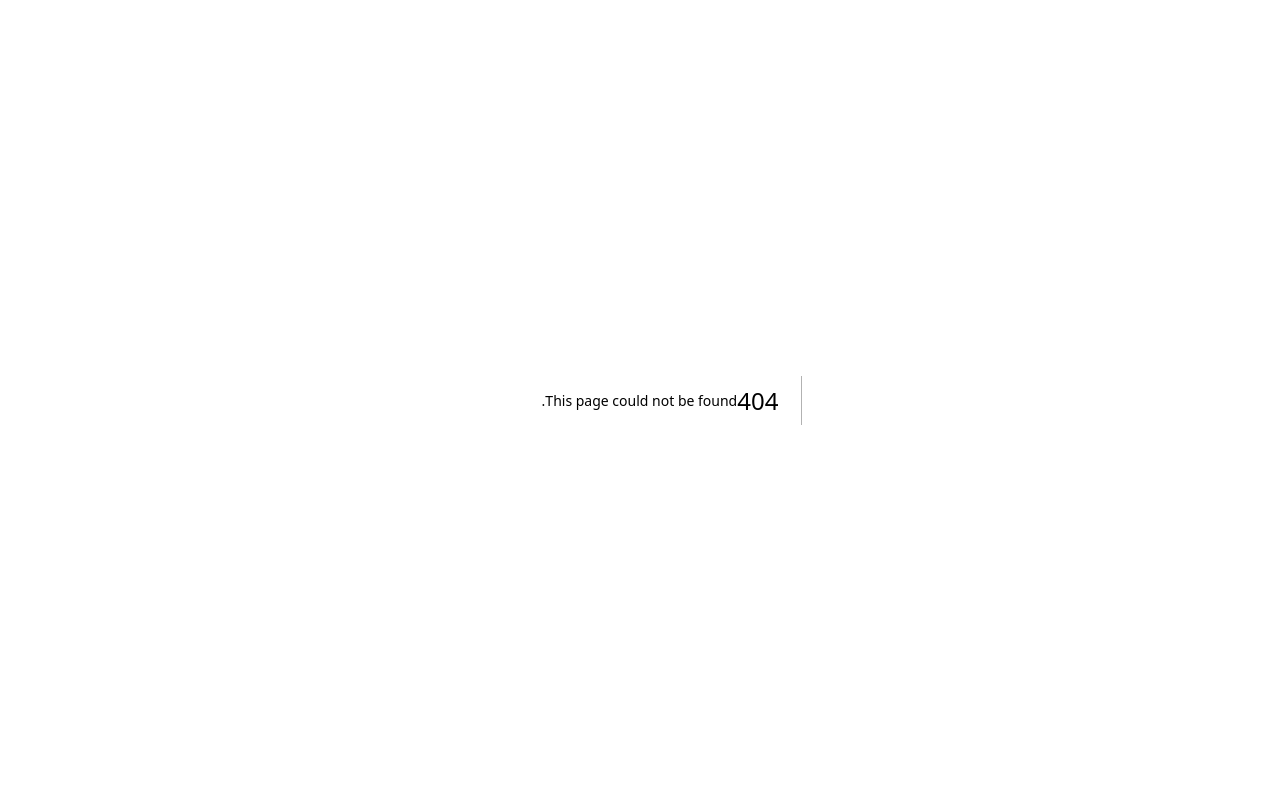
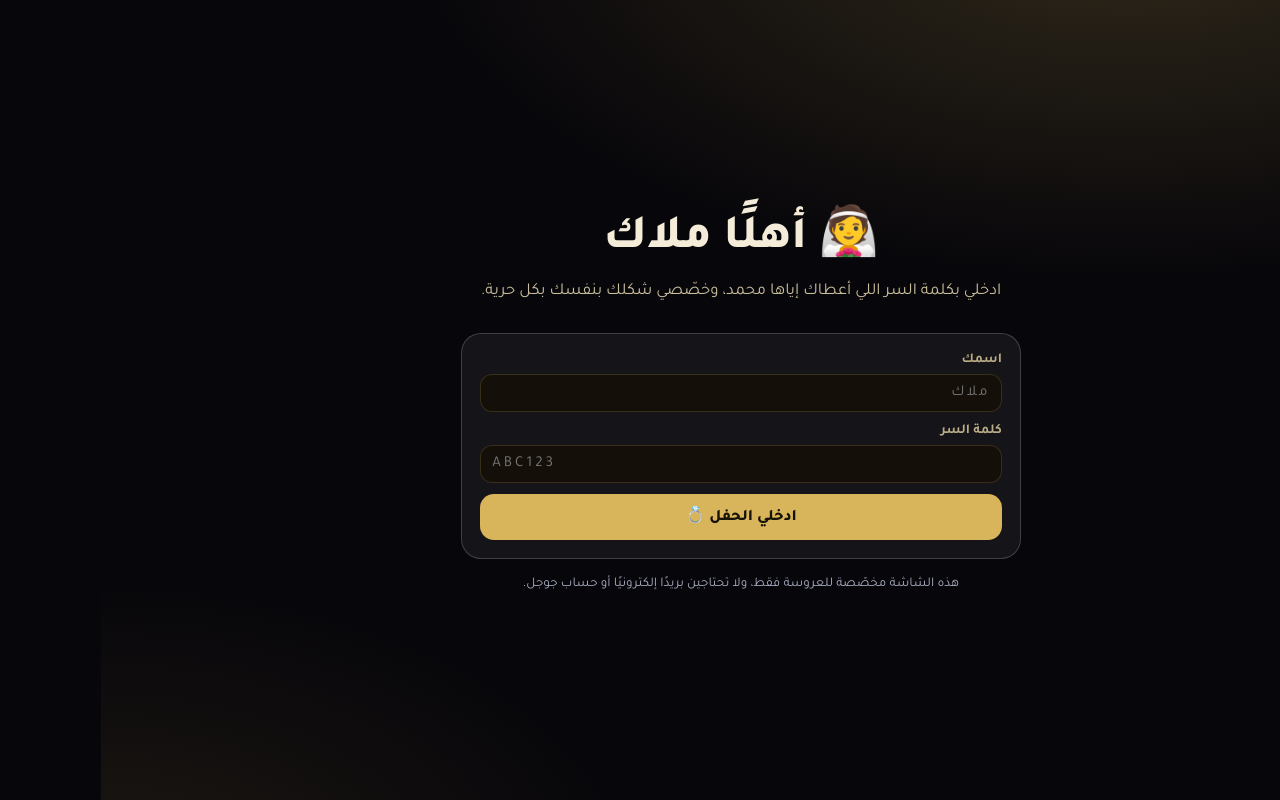
Before and after one commit to arthursensai/Virtual-Marriage, a Next.js app: page /bride in a window 1280 px wide. Before the commit this address had no page. Built offline with nearby package versions, Linux system fonts and the light colour scheme; no server answers.

Commit message:
dedicated design

```diff
--- /dev/null
+++ b/app/bride/BrideClient.tsx
@@ -0,0 +1,94 @@
+'use client';
+import { useRouter, useSearchParams } from 'next/navigation';
+import { useEffect, useState } from 'react';
+import { getSupabase } from '@/lib/supabase';
+import { joinWedding, friendlyError } from '@/lib/wedding';
+import { cloneLook, DEFAULT_LOOKS } from '@/lib/looks';
+
+/**
+ * شاشة دخول مخصّصة لملاك: اسمها + "كلمة السر" (وهي رمز العروس السرّي نفسه
+ * الذي يحصل عليه محمد من لوحة التحكم). لا حاجة لبريد إلكتروني أو حساب Google —
+ * الجلسة تُنشأ تلقائيًا (تسجيل دخول مجهول) خلف الكواليس، ودور "العروسة"
+ * يُحسم في الخادم بنفس الطريقة المعتادة عند إرسال الرمز الصحيح.
+ */
+export default function BrideClient() {
+  const router = useRouter();
+  const presetCode = (useSearchParams().get('code') ?? '').toUpperCase();
+  const [name, setName] = useState('');
+  const [password, setPassword] = useState(presetCode);
+  const [busy, setBusy] = useState(false);
+  const [err, setErr] = useState('');
+  const [missing, setMissing] = useState(false);
+
+  useEffect(() => {
+    if (!getSupabase()) setMissing(true);
+  }, []);
+
+  const submit = async (e: React.FormEvent) => {
+    e.preventDefault();
+    setBusy(true);
+    setErr('');
+    try {
+      const sb = getSupabase();
+      if (!sb) throw new Error('missing-config');
+
+      // تأكّدي من وجود جلسة؛ إن لم توجد أنشئي واحدة مجهولة (بلا بريد ولا كلمة سر حساب)
+      const { data: sess } = await sb.auth.getSession();
+      if (!sess.session) {
+        const { error } = await sb.auth.signInAnonymously();
+        if (error) throw error;
+      }
+
+      const res = await joinWedding(password, name.trim() || 'العروسة', cloneLook(DEFAULT_LOOKS.bride));
+      router.push(`/wedding/${res.code}`);
+    } catch (x) {
+      setErr(friendlyError(x));
+      setBusy(false);
+    }
+  };
+
+  if (missing) {
+    return (
+      <main className="home">
+        <div className="box">
+          <div className="warn">
+            إعدادات Supabase غير موجودة. أضف <b dir="ltr">NEXT_PUBLIC_SUPABASE_URL</b> و <b dir="ltr">NEXT_PUBLIC_SUPABASE_ANON_KEY</b> ثم أعد النشر.
+          </div>
+        </div>
+      </main>
+    );
+  }
+
+  return (
+    <main className="home">
+      <div className="box">
+        <h1>👰 أهلًا ملاك</h1>
+        <p className="lead">ادخلي بكلمة السر اللي أعطاك إياها محمد، وخصّصي شكلك بنفسك بكل حرية.</p>
+        <form className="card" onSubmit={submit}>
+          <label className="field">
+            اسمك
+            <input value={name} maxLength={24} onChange={(e) => setName(e.target.value)} placeholder="ملاك" required />
+          </label>
+          <label className="field">
+            كلمة السر
+            <input
+              dir="ltr"
+              type="password"
+              value={password}
+              maxLength={10}
+              onChange={(e) => setPassword(e.target.value.toUpperCase())}
+              placeholder="ABC123"
+              required
+              style={{ letterSpacing: '.2em', textTransform: 'uppercase' }}
+            />
+          </label>
+          {err && <div className="warn">{err}</div>}
+          <button className="primary" style={{ width: '100%' }} disabled={busy} type="submit">
+            {busy ? '…' : 'ادخلي الحفل 💍'}
+          </button>
+        </form>
+        <small>هذه الشاشة مخصّصة للعروسة فقط، ولا تحتاجين بريدًا إلكترونيًا أو حساب جوجل.</small>
+      </div>
+    </main>
+  );
+}
--- /dev/null
+++ b/app/bride/page.tsx
@@ -0,0 +1,10 @@
+import { Suspense } from 'react';
+import BrideClient from './BrideClient';
+
+export default function Page() {
+  return (
+    <Suspense fallback={null}>
+      <BrideClient />
+    </Suspense>
+  );
+}
--- a/app/globals.css
+++ b/app/globals.css
@@ -1,18 +1,12 @@
 :root{
-  color-scheme: light dark;
-  --bg:#efe9dc; --panel:rgba(255,253,247,.94); --ink:#15213d; --muted:#5f6577;
-  --gold:#c99a2e; --gold-ink:#1a1405; --rose:#c22a52; --teal:#0f6b5c;
-  --line:rgba(21,33,61,.16); --chip:#ffffff;
+  /* هوية محمد وملاك: أسود وذهبي ثابتان، بلا تبديل حسب وضع الجهاز */
+  color-scheme: dark;
+  --bg:#07060a; --panel:rgba(20,17,10,.92); --ink:#f4ecd8; --muted:#b9ac86;
+  --gold:#d8b55a; --gold-ink:#171206; --rose:#ff6b81; --teal:#3fae86;
+  --line:rgba(216,181,90,.18); --chip:#141009;
   box-sizing:border-box;
   padding-top:env(safe-area-inset-top,0px);
   padding-bottom:env(safe-area-inset-bottom,0px);
-}
-@media (prefers-color-scheme: dark){
-  :root{
-    --bg:#0a1030; --panel:rgba(14,20,46,.94); --ink:#f4ecd8; --muted:#a9aec2;
-    --gold:#f2b544; --gold-ink:#1a1405; --rose:#ff7b9c; --teal:#4fd1b4;
-    --line:rgba(244,236,216,.18); --chip:#19224a;
-  }
 }
 *{box-sizing:border-box}
 [hidden]{display:none!important}
@@ -24,10 +18,10 @@
 
 /* ---------- الصفحة الرئيسية ---------- */
 .home{min-height:100vh;display:flex;align-items:center;justify-content:center;padding:24px;
-  background:radial-gradient(1200px 600px at 80% -10%, rgba(242,181,68,.22), transparent 60%), radial-gradient(900px 500px at 0% 110%, rgba(15,107,92,.28), transparent 60%), #0a1030;color:#f4ecd8}
+  background:radial-gradient(1200px 600px at 80% -10%, rgba(216,181,90,.20), transparent 60%), radial-gradient(900px 500px at 0% 110%, rgba(216,181,90,.10), transparent 60%), #07060a;color:#f4ecd8}
 .home .box{width:min(560px,100%);text-align:center}
 .home h1{font-size:clamp(2rem,6vw,3rem);font-weight:800;margin:0 0 .4rem;letter-spacing:0}
-.home p.lead{margin:0 0 1.6rem;line-height:1.9;color:#c9cde0;font-size:1.05rem}
+.home p.lead{margin:0 0 1.6rem;line-height:1.9;color:#cabf9c;font-size:1.05rem}
 .home .card{background:rgba(255,255,255,.06);border:1px solid rgba(244,236,216,.2);border-radius:20px;padding:18px;margin-bottom:14px;text-align:start}
 .home .card h2{margin:0 0 10px;font-size:1.05rem}
 .home .row2{display:flex;gap:8px}
@@ -102,7 +96,7 @@
 .chat form{display:flex;gap:6px;padding:8px;border-top:1px solid var(--line)}
 .chat input{flex:1;min-width:0;padding:.5rem .7rem;border-radius:12px;border:1px solid var(--line);background:var(--chip);color:var(--ink)}
 
-.overlay{position:absolute;inset:0;z-index:6;display:flex;align-items:center;justify-content:center;background:rgba(5,8,22,.66);padding:16px;overflow:auto}
+.overlay{position:absolute;inset:0;z-index:6;display:flex;align-items:center;justify-content:center;background:rgba(4,3,2,.74);padding:16px;overflow:auto}
 .cert{width:min(520px,100%);background:#fbf6e8;color:#15213d;border-radius:6px;padding:26px 22px 20px;text-align:center;
   outline:3px solid #15213d;outline-offset:-10px;box-shadow:0 0 0 6px #c99a2e inset, 0 20px 60px rgba(0,0,0,.5)}
 .cert small{color:#6b6f7b}
@@ -119,7 +113,7 @@
 .center-msg div{max-width:440px;line-height:1.9}
 
 /* عصا الحركة: تظهر على شاشات اللمس فقط، وموضعها ثابت (لا تنعكس مع RTL) */
-.joy{position:absolute;left:calc(18px + env(safe-area-inset-left,0px));bottom:calc(22px + env(safe-area-inset-bottom,0px));width:120px;height:120px;border-radius:50%;background:rgba(12,16,38,.5);border:1px solid var(--line);z-index:2;touch-action:none;display:none;align-items:center;justify-content:center;-webkit-user-select:none;user-select:none}
+.joy{position:absolute;left:calc(18px + env(safe-area-inset-left,0px));bottom:calc(22px + env(safe-area-inset-bottom,0px));width:120px;height:120px;border-radius:50%;background:rgba(10,8,4,.5);border:1px solid var(--line);z-index:2;touch-action:none;display:none;align-items:center;justify-content:center;-webkit-user-select:none;user-select:none}
 .joy-knob{width:52px;height:52px;border-radius:50%;background:radial-gradient(circle at 35% 30%,#ffe9a8,var(--gold));box-shadow:0 2px 8px rgba(0,0,0,.4);pointer-events:none}
 @media (pointer:coarse){.joy{display:flex}}
 @media (max-width:720px){
@@ -135,15 +129,15 @@
 .hud>*{pointer-events:auto}
 .hud-side{display:flex;gap:8px;justify-self:start;grid-row:1}
 .hud-end{justify-self:end}
-.hud-btn{position:relative;width:44px;height:44px;border-radius:14px;border:1px solid rgba(216,181,90,.35);background:rgba(12,16,38,.62);-webkit-backdrop-filter:blur(8px);backdrop-filter:blur(8px);color:#fff;font-size:1.15rem;cursor:pointer;display:flex;align-items:center;justify-content:center;padding:0}
+.hud-btn{position:relative;width:44px;height:44px;border-radius:14px;border:1px solid rgba(216,181,90,.35);background:rgba(10,8,4,.62);-webkit-backdrop-filter:blur(8px);backdrop-filter:blur(8px);color:#fff;font-size:1.15rem;cursor:pointer;display:flex;align-items:center;justify-content:center;padding:0}
 .hud-btn.on{border-color:var(--gold);box-shadow:0 0 0 2px rgba(216,181,90,.25)}
 .hud-btn:disabled{opacity:.45;cursor:default}
 .hud-btn:active:not(:disabled){transform:scale(.94)}
 .hud-badge{position:absolute;top:-5px;right:-5px;min-width:18px;height:18px;border-radius:9px;background:var(--rose);color:#fff;font-size:.7rem;display:flex;align-items:center;justify-content:center;padding:0 4px}
-.hud-pill{grid-row:1;cursor:pointer;display:flex;gap:8px;align-items:center;height:44px;padding:0 16px;border-radius:999px;border:1px solid rgba(216,181,90,.35);background:rgba(12,16,38,.62);-webkit-backdrop-filter:blur(8px);backdrop-filter:blur(8px);color:#fff;font-size:.95rem;font-weight:700}
+.hud-pill{grid-row:1;cursor:pointer;display:flex;gap:8px;align-items:center;height:44px;padding:0 16px;border-radius:999px;border:1px solid rgba(216,181,90,.35);background:rgba(10,8,4,.62);-webkit-backdrop-filter:blur(8px);backdrop-filter:blur(8px);color:#fff;font-size:.95rem;font-weight:700}
 .hud-pill b{letter-spacing:.12em;color:var(--gold)}
 .hud-backdrop{position:fixed;inset:0;z-index:3;background:transparent}
-.hud-list{position:absolute;top:calc(100% + 6px);left:50%;transform:translateX(-50%);width:min(260px,calc(100vw - 24px));max-height:50vh;overflow:auto;z-index:4;background:rgba(12,16,38,.94);border:1px solid rgba(216,181,90,.35);border-radius:16px;padding:6px}
+.hud-list{position:absolute;top:calc(100% + 6px);left:50%;transform:translateX(-50%);width:min(260px,calc(100vw - 24px));max-height:50vh;overflow:auto;z-index:4;background:rgba(10,8,4,.94);border:1px solid rgba(216,181,90,.35);border-radius:16px;padding:6px}
 .hud-row{display:flex;align-items:center;gap:8px;padding:.5rem .6rem;border-radius:10px}
 .hud-row span{flex:1;min-width:0;overflow:hidden;text-overflow:ellipsis;white-space:nowrap}
 .hud-row.off{opacity:.55}
@@ -178,7 +172,7 @@
 
 /* ===== مخصّص الشخصية (LPC) ===== */
 .lpc-prev{display:flex;flex-direction:column;align-items:center;gap:4px;margin:6px 0 10px}
-.lpc-turn{cursor:pointer;background:radial-gradient(circle at 50% 30%,rgba(216,181,90,.18),rgba(12,16,38,.6));border:1px solid var(--line);border-radius:18px;padding:6px;line-height:0}
+.lpc-turn{cursor:pointer;background:radial-gradient(circle at 50% 30%,rgba(216,181,90,.18),rgba(10,8,4,.6));border:1px solid var(--line);border-radius:18px;padding:6px;line-height:0}
 .tabs2{display:flex;gap:6px;overflow-x:auto;padding:4px 0 8px;margin:8px 0 2px;-webkit-overflow-scrolling:touch}
 .tabs2 .chip{flex:none}
 .item-grid{display:grid;grid-template-columns:repeat(auto-fill,minmax(76px,1fr));gap:8px}
--- a/app/layout.tsx
+++ b/app/layout.tsx
@@ -2,8 +2,8 @@
 import './globals.css';
 
 export const metadata: Metadata = {
-  title: 'حفل زفاف ودّي ثلاثي الأبعاد',
-  description: 'أقم حفل زفاف ودّيًا أونلاين مع الأصدقاء: شخصيات ثلاثية الأبعاد، أزياء مخصّصة، وضيوف يحضرون من هواتفهم.',
+  title: 'حفل محمد وملاك الافتراضي',
+  description: 'حفل زفاف محمد وملاك الافتراضي: شخصيات مخصّصة، وضيوف يحضرون من هواتفهم ليحتفلوا معنا.',
 };
 export const viewport: Viewport = { width: 'device-width', initialScale: 1, viewportFit: 'cover' };
 
--- a/app/page.tsx
+++ b/app/page.tsx
@@ -24,9 +24,9 @@
   return (
     <main className="home">
       <div className="box">
-        <h1>حفل زفاف ودّي</h1>
+        <h1>💍 حفل محمد وملاك</h1>
         <p className="lead">
-          أنشئ حفلًا ثلاثي الأبعاد، خصّص أزياء العروسين، وادعُ أصدقاءك برابط ليحضروا من هواتفهم ويصفّقوا ويهنّئوا في نفس اللحظة.
+          احتفل معنا بحفل زفافنا الافتراضي: خصّص شخصيتك، وادعُ أصدقاءنا برابط ليحضروا من هواتفهم ويصفّقوا ويهنّئوا في نفس اللحظة.
         </p>
         {!ok && (
           <div className="warn">
--- a/components/wedding/WeddingRoom.tsx
+++ b/components/wedding/WeddingRoom.tsx
@@ -289,7 +289,7 @@
         target = code;
       }
     }
-    const url = `${window.location.origin}/join?code=${target}`;
+    const url = kind === 'bride' ? `${window.location.origin}/bride?code=${target}` : `${window.location.origin}/join?code=${target}`;
     try {
       await navigator.clipboard.writeText(url);
       setCopied(kind === 'bride' ? 'نُسخ رابط العروس ✓' : 'نُسخ رابط الضيوف ✓');
@@ -394,7 +394,7 @@
                     <input value={proxy.name} maxLength={24} placeholder="اكتب اسمها هنا" onChange={(e) => setProxy((p) => ({ ...p, name: e.target.value }))} />
                   </label>
                   <AvatarCustomizer look={proxy.look} onChange={(l) => setProxy((p) => ({ ...p, look: l }))} defaults={DEFAULT_LOOKS.bride} role="bride" />
-                  <p className="hint">تستطيع إرسال رابط العروس لتخصّص مظهرها وتوقّع من هاتفها بنفسها.</p>
+                  <p className="hint">تستطيع إرسال رابط العروس لتفتح شاشتها الخاصة وتخصّص مظهرها وتوقّع من هاتفها بنفسها. الرمز نفسه يعمل ككلمة سر لو أخبرتها به مباشرة بدون رابط.</p>
                 </>
               )
             )}
```
